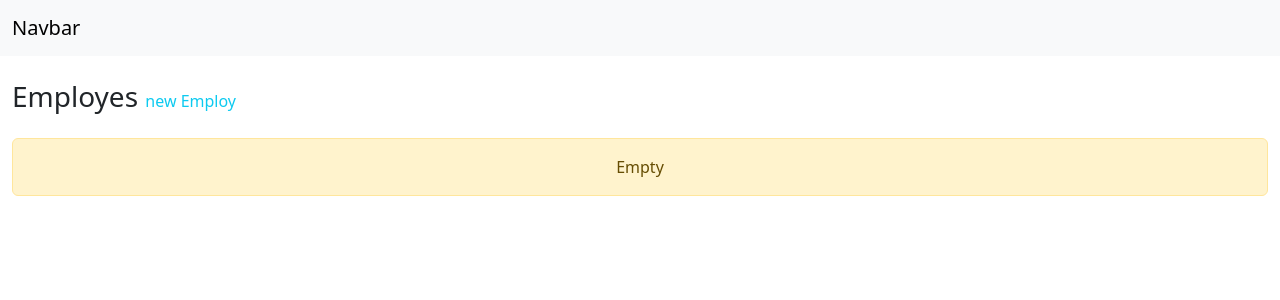
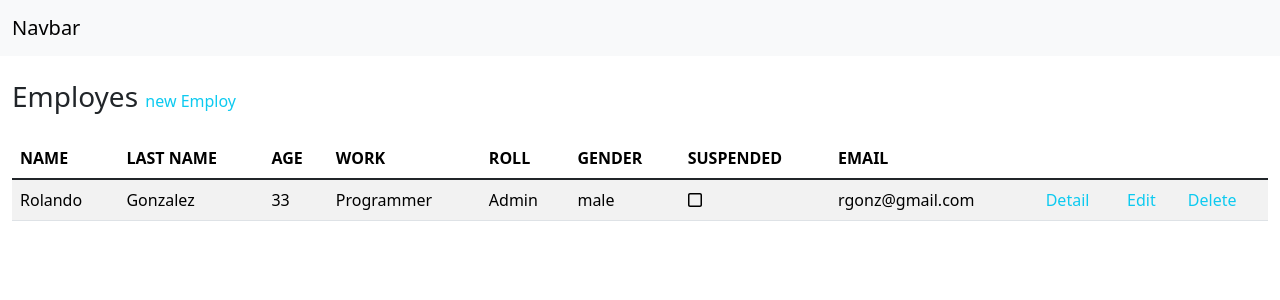
Before and after one commit to RolyDesign/scaffolding-Angular, an Angular app: page /employes in a window 1280 px wide. Shown: the top 300 px of the page. Built offline with nearby package versions, Linux system fonts and the light colour scheme.

Commit message:
refactor styles

```diff
--- a/src/app/components/employe-create.component.html
+++ b/src/app/components/employe-create.component.html
@@ -14,7 +14,7 @@
               <label for="name" class=" form-label">Name</label>
               <div>
                 <input id="name" formControlName="name" class="form-control form-control-sm" type="text"
-                  placeholder="*Name"
+                  placeholder="Name"
                   [ngClass]="{'is-invalid': (fm['name'].touched || fm['name'].dirty) && !fm['name'].valid }">
                 <div class="spacer"
                   [ngClass]="{'d-none': (fm['name'].touched || fm['name'].dirty) && !fm['name'].valid }">
@@ -34,7 +34,7 @@
               <label for="lastName" class="form-label">Last Name</label>
               <div>
                 <input id="lastName" formControlName="lastName" class="form-control form-control-sm" type="text"
-                  placeholder="*last Name"
+                  placeholder="Last Name"
                   [ngClass]="{'is-invalid': (fm['lastName'].touched || fm['lastName'].dirty) && !fm['lastName'].valid }">
                 <div class="spacer"
                   [ngClass]="{'d-none': (fm['lastName'].touched || fm['lastName'].dirty) && !fm['lastName'].valid }">
@@ -54,7 +54,7 @@
               <label for="age" class="form-label">Age</label>
               <div>
                 <input id="age" formControlName="age" class="form-control form-control-sm" type="number"
-                  placeholder="*Age"
+                  placeholder="Age"
                   [ngClass]="{'is-invalid': (fm['age'].touched || fm['age'].dirty) && !fm['age'].valid }">
                 <div class="spacer" [ngClass]="{'d-none': (fm['age'].touched || fm['age'].dirty) && !fm['age'].valid }">
                 </div>
@@ -76,7 +76,7 @@
               <label for="work" class="form-label">Work</label>
               <div>
                 <input id="work" formControlName="work" class="form-control form-control-sm" type="text"
-                  placeholder="*Work"
+                  placeholder="Work"
                   [ngClass]="{'is-invalid': (fm['work'].touched || fm['work'].dirty) && !fm['work'].valid }">
                 <div class="spacer"
                   [ngClass]="{'d-none': (fm['work'].touched || fm['work'].dirty) && !fm['work'].valid }">
@@ -95,7 +95,7 @@
               <label for="roll" class="form-label">Roll</label>
               <div class=" mb-2">
                 <input id="roll" formControlName="roll" class="form-control form-control-sm" type="text"
-                  placeholder="*Roll"
+                  placeholder="Roll"
                   [ngClass]="{'is-invalid': (fm['roll'].touched || fm['roll'].dirty) && !fm['roll'].valid }">
                 <div class="spacer"
                   [ngClass]="{'d-none': (fm['roll'].touched || fm['roll'].dirty) && !fm['roll'].valid }">
@@ -130,7 +130,7 @@
               <label for="email" class="form-label">Email</label>
               <div class=" mb-2">
                 <input id="email" formControlName="email" class="form-control form-control-sm" type="email"
-                  placeholder="*email"
+                  placeholder="Email"
                   [ngClass]="{'is-invalid': (fm['email'].touched || fm['email'].dirty) && !fm['email'].valid }">
                 <div class="spacer"
                   [ngClass]="{'d-none': (fm['email'].touched || fm['email'].dirty) && !fm['email'].valid }">
@@ -152,13 +152,15 @@
                 Suspended
               </label>
             </div>
-            <!------------------------ Buttons controls --------------------------->
-            <div class="mt-4">
-              <button class="btn btn-secondary btn-sm" style="width: 45%;" type="button"
-                routerLink='/employes'>ToBack</button>
-              <button class="btn btn-primary btn-sm float-end" style="width: 45%;" type="submit"
-                [disabled]="!addEmploy.valid">Add</button>
-            </div>
+
+          </div>
+          <!------------------------ Buttons controls --------------------------->
+          <div class="col-md-6"></div>
+          <div class="mt-4 col-md-6">
+            <button class="btn btn-secondary btn-sm" style="width: 45%;" type="button"
+              routerLink='/employes'>Cancel</button>
+            <button class="btn btn-primary btn-sm float-end" style="width: 45%;" type="submit"
+              [disabled]="!addEmploy.valid">Add</button>
           </div>
         </div>
 
--- a/src/app/components/employe-delete.component.html
+++ b/src/app/components/employe-delete.component.html
@@ -25,8 +25,8 @@
         </div>
       </div>
       <div class="mt-4 col-md-4">
-        <button routerLink='/employes' class="btn btn-secondary me-5 w-25">ToBack</button>
-        <button (click)="delete()" class="btn btn-danger w-25">Delete</button>
+        <button routerLink='/employes' class="btn btn-sm btn-secondary me-5 " style="width: 45%">Cancel</button>
+        <button (click)="delete()" class="btn btn-sm btn-danger" style="width: 45%">Delete</button>
       </div>
     </div>
   </div>
--- a/src/app/components/employe-detail.component.html
+++ b/src/app/components/employe-detail.component.html
@@ -26,8 +26,8 @@
         </div>
       </div>
       <div class="mt-4 col-md-4">
-        <button routerLink='/employes' class="btn btn-secondary me-5 w-25">ToBack</button>
-        <button [routerLink]="['/employes/edit', id]" class="btn btn-primary w-25">Edit</button>
+        <button routerLink='/employes' class="btn btn-sm btn-secondary me-5 " style="width: 45%">Cancel</button>
+        <button [routerLink]="['/employes/edit', id]" class="btn  btn-sm btn-primary " style="width: 45%">Edit</button>
       </div>
     </div>
   </div>
--- a/src/app/components/employe-edit.component.html
+++ b/src/app/components/employe-edit.component.html
@@ -14,7 +14,7 @@
               <label for="name" class=" form-label">Name</label>
               <div>
                 <input id="name" formControlName="name" class="form-control form-control-sm" type="text"
-                  placeholder="*Name"
+                  placeholder="Name"
                   [ngClass]="{'is-invalid': (fm['name'].touched || fm['name'].dirty) && !fm['name'].valid }">
                 <div class="spacer"
                   [ngClass]="{'d-none': (fm['name'].touched || fm['name'].dirty) && !fm['name'].valid }">
@@ -34,7 +34,7 @@
               <label for="lastName" class="form-label">Last Name</label>
               <div>
                 <input id="lastName" formControlName="lastName" class="form-control form-control-sm" type="text"
-                  placeholder="*last Name"
+                  placeholder="Last Name"
                   [ngClass]="{'is-invalid': (fm['lastName'].touched || fm['lastName'].dirty) && !fm['lastName'].valid }">
                 <div class="spacer"
                   [ngClass]="{'d-none': (fm['lastName'].touched || fm['lastName'].dirty) && !fm['lastName'].valid }">
@@ -54,7 +54,7 @@
               <label for="age" class="form-label">Age</label>
               <div>
                 <input id="age" formControlName="age" class="form-control form-control-sm" type="number"
-                  placeholder="*Age"
+                  placeholder="Age"
                   [ngClass]="{'is-invalid': (fm['age'].touched || fm['age'].dirty) && !fm['age'].valid }">
                 <div class="spacer" [ngClass]="{'d-none': (fm['age'].touched || fm['age'].dirty) && !fm['age'].valid }">
                 </div>
@@ -65,6 +65,9 @@
                   <span *ngIf="fm['age'].errors?.['max']">
                     {{validationForms.maxNum}}
                   </span>
+                  <span *ngIf="fm['age'].errors?.['min']">
+                    {{validationForms.minNum}}
+                  </span>
                 </span>
               </div>
             </div>
@@ -73,7 +76,7 @@
               <label for="work" class="form-label">Work</label>
               <div>
                 <input id="work" formControlName="work" class="form-control form-control-sm" type="text"
-                  placeholder="*Work"
+                  placeholder="Work"
                   [ngClass]="{'is-invalid': (fm['work'].touched || fm['work'].dirty) && !fm['work'].valid }">
                 <div class="spacer"
                   [ngClass]="{'d-none': (fm['work'].touched || fm['work'].dirty) && !fm['work'].valid }">
@@ -92,7 +95,7 @@
               <label for="roll" class="form-label">Roll</label>
               <div class=" mb-2">
                 <input id="roll" formControlName="roll" class="form-control form-control-sm" type="text"
-                  placeholder="*Roll"
+                  placeholder="Roll"
                   [ngClass]="{'is-invalid': (fm['roll'].touched || fm['roll'].dirty) && !fm['roll'].valid }">
                 <div class="spacer"
                   [ngClass]="{'d-none': (fm['roll'].touched || fm['roll'].dirty) && !fm['roll'].valid }">
@@ -107,7 +110,8 @@
             <!------------------------ inputs Gender --------------------------->
             <div>
               <label for="gender" class="form-label">Gender</label>
-              <select class="form-select form-select-sm mb-2" aria-label="Default select example" formControlName="gender"
+              <select class="form-select form-select-sm mb-2" aria-label="Default select example"
+                formControlName="gender"
                 [ngClass]="{'is-invalid': (fm['gender'].touched || fm['gender'].dirty) && !fm['gender'].valid }">
                 <option disabled selected value="">Select Gender</option>
                 <option *ngFor="let opt of genderOptions" [value]="opt">{{opt}}</option>
@@ -126,7 +130,7 @@
               <label for="email" class="form-label">Email</label>
               <div class=" mb-2">
                 <input id="email" formControlName="email" class="form-control form-control-sm" type="email"
-                  placeholder="*email"
+                  placeholder="Email"
                   [ngClass]="{'is-invalid': (fm['email'].touched || fm['email'].dirty) && !fm['email'].valid }">
                 <div class="spacer"
                   [ngClass]="{'d-none': (fm['email'].touched || fm['email'].dirty) && !fm['email'].valid }">
@@ -148,13 +152,15 @@
                 Suspended
               </label>
             </div>
+
+          </div>
           <!------------------------ Buttons controls --------------------------->
-            <div class="mt-4">
+          <div class="col-md-6"></div>
+          <div class="mt-4 col-md-6">
             <button class="btn btn-secondary btn-sm" style="width: 45%;" type="button"
-                routerLink='/employes'>ToBack</button>
+              routerLink='/employes'>Cancel</button>
             <button class="btn btn-primary btn-sm float-end" style="width: 45%;" type="submit"
-                [disabled]="!editEmploy.valid">Save</button>
-            </div>
+              [disabled]="!editEmploy.valid">Add</button>
           </div>
         </div>
 
--- a/src/app/components/employe-list.component.html
+++ b/src/app/components/employe-list.component.html
@@ -1,5 +1,5 @@
 <ng-container *ngIf="listEmployes$ | async as listEmployes ">
-  <div class="container-fluid" >
+  <div class="container-fluid">
     <div class="py-4">
       <div class=" mb-4  p-0 d-flex justify-content-between  ">
         <div>
@@ -9,12 +9,11 @@
         </div>
       </div>
       <!-- *********************Content***************-->
-      <div class="table-responsive"*ngIf="listEmployes.length !== 0; else alertEmpty">
+      <div class="table-responsive" *ngIf="listEmployes.length !== 0; else alertEmpty">
         <table class="table table-striped">
           <thead>
             <tr>
-              <th >{{headsTable.notFitColum}}</th>
-              <th class="fit pe-5" *ngFor="let head of headsTable.fitColum">{{head}}</th>
+              <th *ngFor="let head of headsTable ">{{head | uppercase}}</th>
               <th></th>
               <th></th>
               <th></th>
@@ -23,21 +22,24 @@
           <tbody class="table-group-divider">
             <ng-container *ngFor="let employe of listEmployes">
               <tr>
-                <td >{{employe.name}}</td>
-                <td class="fit pe-5">{{employe.lastName}}</td>
-                <td class="fit pe-5">{{employe.age}}</td>
-                <td class="fit pe-5">{{employe.work}}</td>
-                <td class="fit pe-5">{{employe.roll}}</td>
-                <td class="fit pe-5">{{employe.gender}}</td>
-                <td class="fit pe-5">
+                <td>{{employe.name}}</td>
+                <td>{{employe.lastName}}</td>
+                <td>{{employe.age}}</td>
+                <td>{{employe.work}}</td>
+                <td>{{employe.roll}}</td>
+                <td>{{employe.gender}}</td>
+                <td>
                   <fa-icon *ngIf="employe.suspended" [icon]="fontIcons.faSquareCheck" class="text-primary"></fa-icon>
                   <fa-icon *ngIf="!employe.suspended" [icon]="fontIcons.faSquare"></fa-icon>
                 </td>
-                <td class="fit pe-5">{{employe.email}}</td>
-                <td class="fit "><a class="text-decoration-none text-info" [routerLink]="['/employes', employe.id]">Detail</a></td>
-                <td class="fit "><a class="text-decoration-none text-info" [routerLink]="['/employes/edit', employe.id]">Edit</a>
+                <td >{{employe.email}}</td>
+                <td ><a class="text-decoration-none text-info"
+                    [routerLink]="['/employes', employe.id]">Detail</a></td>
+                <td ><a class="text-decoration-none text-info"
+                    [routerLink]="['/employes/edit', employe.id]">Edit</a>
                 </td>
-                <td class="fit pe-3"><a class="text-decoration-none text-info" [routerLink]="['/employes/delete', employe.id]">Delete</a>
+                <td><a class="text-decoration-none text-info"
+                    [routerLink]="['/employes/delete', employe.id]">Delete</a>
                 </td>
               </tr>
             </ng-container>
--- a/src/app/components/employe-list.component.ts
+++ b/src/app/components/employe-list.component.ts
@@ -13,10 +13,16 @@ import { EmployService } from './employe.service';
 export class EmployeListComponent implements OnInit {
   title = 'Employes';
   listEmployes$!: Observable<EmployeModel[]>;
-  headsTable = {
-    notFitColum: 'name',
-    fitColum: ['Last Name', 'Age', 'Work', 'Roll', 'Gender', 'Suspended', 'Email'],
-  };
+  headsTable = [
+    'name',
+    'Last Name',
+    'Age',
+    'Work',
+    'Roll',
+    'Gender',
+    'Suspended',
+    'Email'
+  ];
   fontIcons = FONT_ICONS;
   mymodel = myModel;
   json!: string;
--- a/src/app/components/employe.service.ts
+++ b/src/app/components/employe.service.ts
@@ -13,7 +13,19 @@ export class EmployService {
    * Sustituir data en memoria y metodos por logica real
    */
 
-  private employes = new BehaviorSubject<EmployeModel[]>([]);
+  private employes = new BehaviorSubject<EmployeModel[]>([
+    {
+      id:1,
+      name: "Rolando",
+      lastName: 'Gonzalez',
+      gender: Genderenum.male,
+      age:33,
+      email: 'rgonz@gmail.com',
+      roll:'Admin',
+      suspended: false,
+      work: 'Programmer'
+    }
+  ]);
   constructor(http: HttpClient) {}
 
   getAll(): Observable<EmployeModel[]> {
--- a/src/app/shared/validation.const.ts
+++ b/src/app/shared/validation.const.ts
@@ -5,5 +5,5 @@ export const VALIDATION_FORMS = {
   minNum: 'Does not exceed the minimum value allowed',
   maxLength:'Exceeds the maximum character allowed',
   minLength:'Does not exceed the minimum characters allowed',
-  emailPatern:"It's not email"
+  emailPatern:"It's not an email"
 };
--- a/src/styles.scss
+++ b/src/styles.scss
@@ -1 +1,6 @@
 /* You can add global styles to this file, and also import other style files */
+
+/* Deja un espacio debajo de los inputs para que cuando tengan error y salga la validacion no mueva los inputs */
+.spacer{
+  margin-top: 1.55rem;
+}
```
Lines whose indentation alone changed are shown as unchanged.
